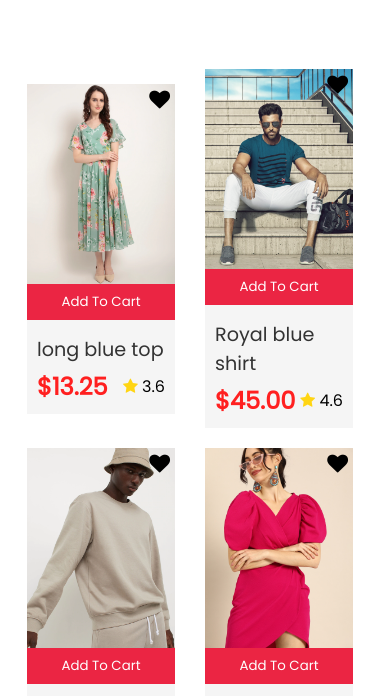
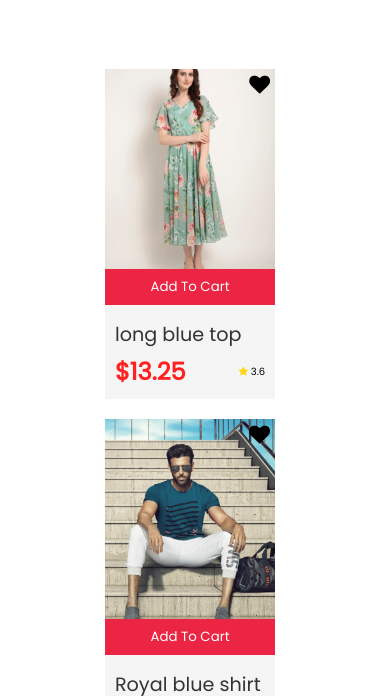
Before and after one commit to preethasri/OrnateStore, a plain HTML site: page productpage/productpage.html in a window 390 px wide. Shown: the part 81-777 px from the top of the page. Drawn offline with Linux system fonts and the light colour scheme; a web font is replaced by a local one.

Commit message:
productpage

```diff
--- a/productpage/productpage.css
+++ b/productpage/productpage.css
@@ -232,7 +232,7 @@
 
 @media only screen and (max-width:600px) {
     .product-grid-container .product-card {
-        width: 40%;
+        width: 46%;
         margin-left: 10px;
     }
     .product-grid-container {
@@ -250,4 +250,7 @@
     .products {
         min-height: 80vh;
     }
+    .product-grid-container .product-card .product-content {
+        font-size: 10px;
+    }
 }
```
